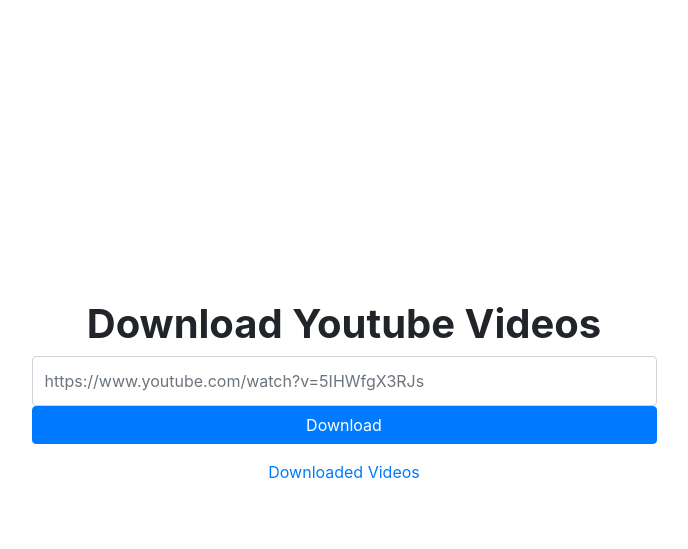
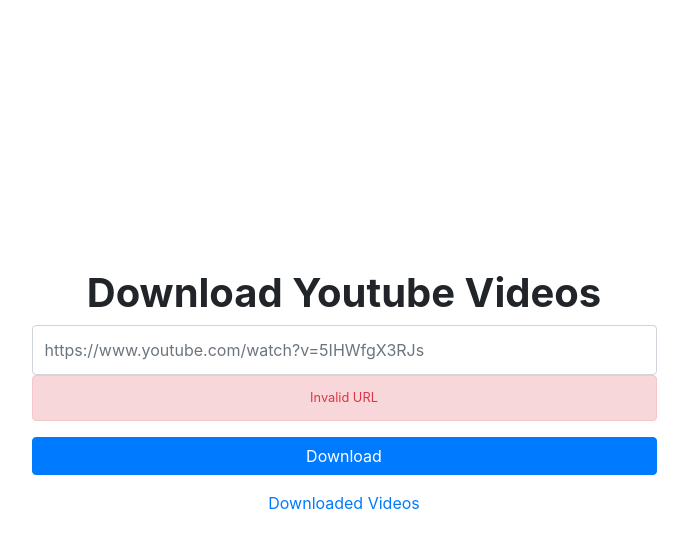
Before and after one commit to LiamPerson/Pier-Legacy, a PHP site: page / in a window 1280 px wide. Shown: the top 549 px of the page, without its empty margins (296-984 px from the left). Run offline with PHP 8.4, Linux system fonts and the light colour scheme.

Commit message:
button functionality fixed

```diff
--- a/index.php
+++ b/index.php
@@ -17,6 +17,7 @@
                 <form action="" onsubmit="downloadVideo();">
                     <label for="downloadURL" class="h1 font-weight-bold">Download Youtube Videos</label>
                     <input type="text" id="downloadURL" class="form-control" value="" name="url" style="height: 50px" placeholder="https://www.youtube.com/watch?v=5IHWfgX3RJs">
+                    <div class="alert alert-danger" id="errorText"><small class="text-danger">Invalid URL</small></div>
                     <button type="submit" class="btn btn-primary btn-block">Download</button>
                 </form>
             </div>
@@ -39,14 +40,17 @@
 
 <script type="text/javascript">
     function downloadVideo() {
+        let errorText = $("#errorText");
+        errorText.hide();
         event.preventDefault();
-        let URL = $("#downloadURL").val();
+        let URLContainer = $("#downloadURL");
+        let URL = URLContainer.val();
         // Check if URL is entered
         if (URL) {
             // Check if URL has proper
             // let URLEmbed = validateYouTubeUrl(URL);
             let URLEmbed = true;
-            console.log(URLEmbed);
+            // console.log(URLEmbed);
             if (URLEmbed) {
                 // validateUrl(URL).then(res => {
                 //         console.log(res);
@@ -55,7 +59,8 @@
                 //     // log the error
                 //     // console.log("error");
                 // })
-                $("showDownloadsContainer").show();
+                $("#showDownloadsContainer").show();
+                URLContainer.val("");
                 $.ajax({
                     method: "POST",
                     url: "Ajax/download_video.php",
@@ -65,11 +70,13 @@
                 });
 
             } else {
+                errorText.children("small").html("Invalid URL, video not found.");
+                errorText.show();
                 console.log("Invalid URL, no video found.");
             }
-            // console.log(URL.indexOf("?v="));
-            // console.log(URL);
         } else {
+            errorText.children("small").html("Invalid URL, no URL entered.");
+            errorText.show();
             console.log("No url entered.");
         }
 
```
